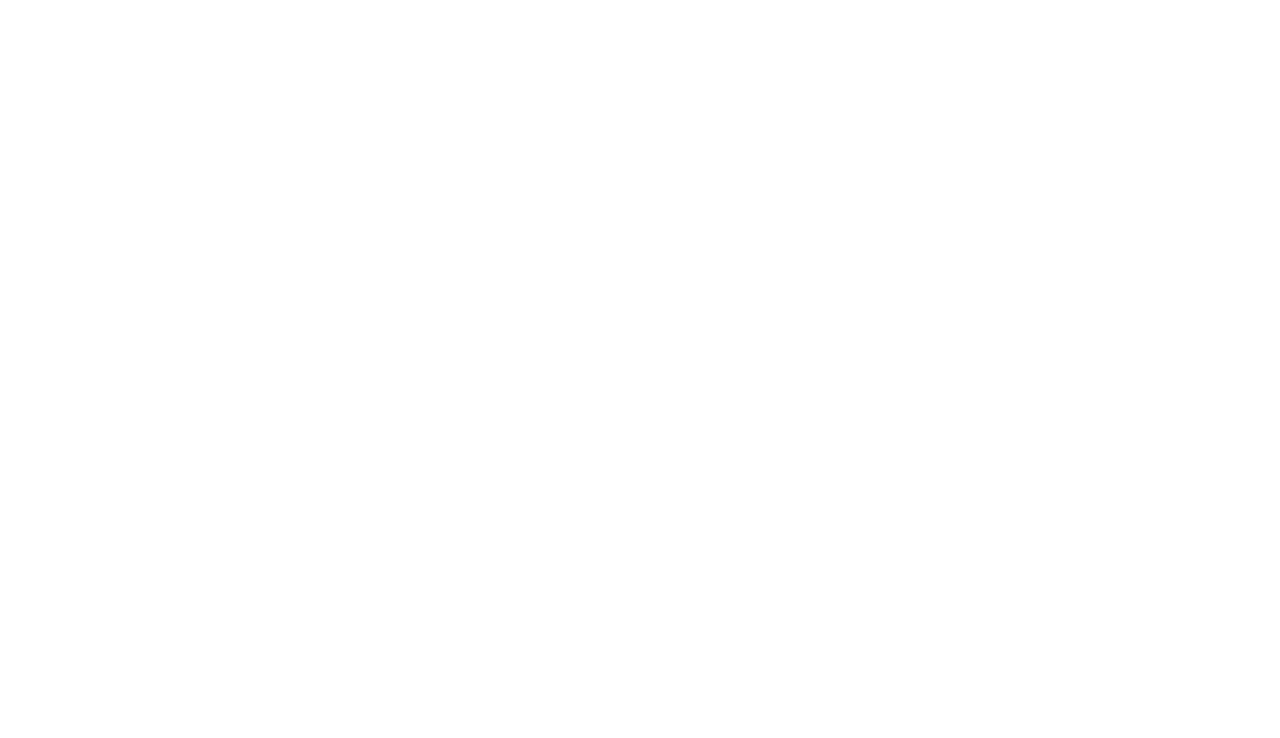
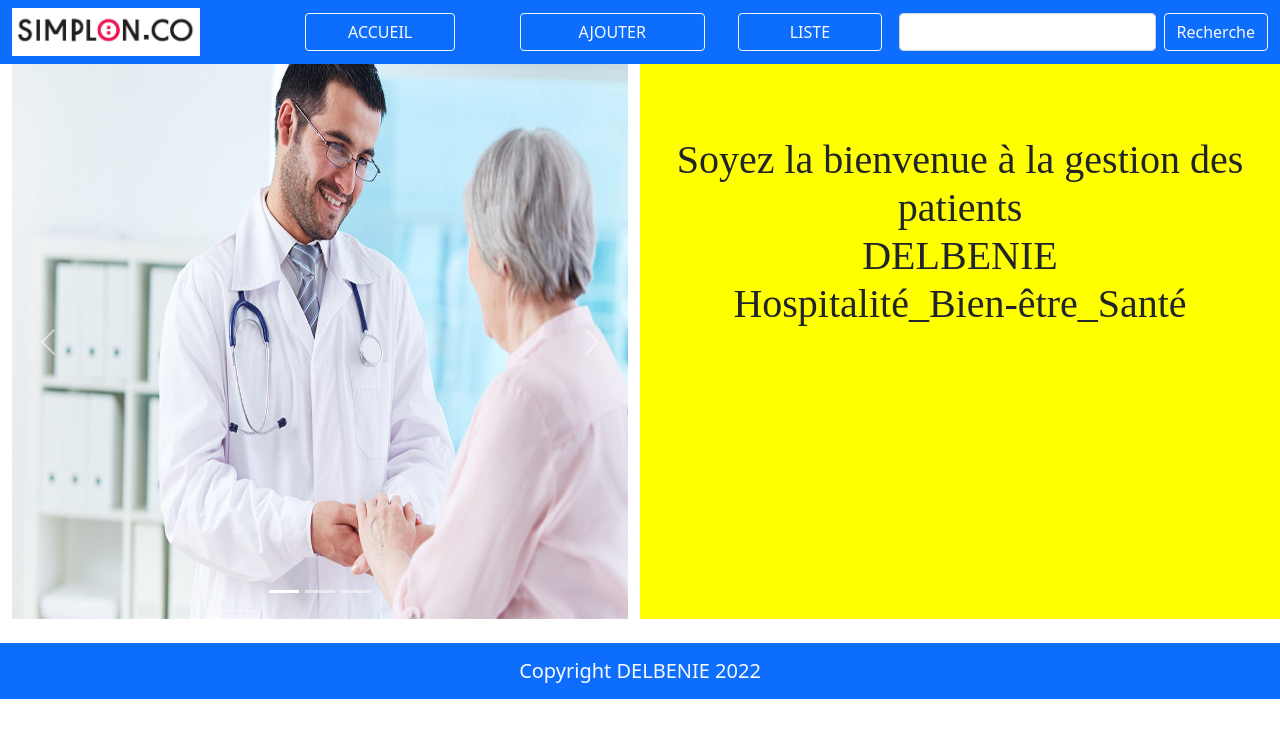
Before and after one commit to shebwija/Gestion_patient, a PHP site: page / in a window 1280 px wide. Before the commit the part shown is empty. Shown: the top 738 px of the page. Run offline with PHP 8.4, Linux system fonts and the light colour scheme; some libraries are stand-ins or nearby versions.

Commit message:
ma partie index

```diff
--- a/index.php
+++ b/index.php
@@ -0,0 +1,47 @@
+<!DOCTYPE html>
+<html lang="en">
+<head>
+    <title>Menu</title>
+    <?php include 'pages/style.php'?>
+</head>
+<body>
+<?php include 'pages/menu.php'?>
+
+<div class="col md-12 d-flex">
+<div class="col md-7 ">
+<div id="carouselExampleIndicators" class="carousel slide" data-bs-ride="carousel">
+  <div class="carousel-indicators">
+    <button type="button" data-bs-target="#carouselExampleIndicators" data-bs-slide-to="0" class="active" aria-current="true" aria-label="Slide 1"></button>
+    <button type="button" data-bs-target="#carouselExampleIndicators" data-bs-slide-to="1" aria-label="Slide 2"></button>
+    <button type="button" data-bs-target="#carouselExampleIndicators" data-bs-slide-to="2" aria-label="Slide 3"></button>
+  </div>
+  <div class="carousel-inner container-fluid">
+    <div class="carousel-item active">
+      <img src="image/img3.jpg" class="d-block w-100 " height="555px" alt="...">
+    </div>
+    <div class="carousel-item">
+      <img src="image/img2.jpg" class="d-block w-100 " height="555px" alt="...">
+    </div>
+    <div class="carousel-item">
+      <img src="image/img6.jpg" class="d-block w-100" height="555px" alt="...">
+    </div>
+  </div>
+  <button class="carousel-control-prev" type="button" data-bs-target="#carouselExampleIndicators" data-bs-slide="prev">
+    <span class="carousel-control-prev-icon" aria-hidden="true"></span>
+    <span class="visually-hidden">Previous</span>
+  </button>
+  <button class="carousel-control-next" type="button" data-bs-target="#carouselExampleIndicators" data-bs-slide="next">
+    <span class="carousel-control-next-icon" aria-hidden="true"></span>
+    <span class="visually-hidden">Next</span>
+  </button>
+</div>
+</div>
+<div class="col md-5" style="background-color:yellow;"> <br><br><br>
+    <h1 class="text-center " style="font-family: 'Lucida Calligraphy;font-size:2em;">Soyez la bienvenue à la gestion des patients<br> DELBENIE <br> Hospitalité_Bien-être_Santé </h1>
+</div>
+</div>
+<br>
+<?php include 'pages/footer.php'?>
+<?php include 'pages/js.php'?>
+</body>
+</html>
--- a/pages/js.php
+++ b/pages/js.php
@@ -1,4 +1,4 @@
-<script src="bootstrap-5.1.3-dist/js/bootstrap.js"></script>
+      <script src="bootstrap-5.1.3-dist/js/bootstrap.js"></script>
       <script src="bootstrap-5.1.3-dist/js/bootstrap.min.js"></script>
       <script src="bootstrap-5.1.3-dist/js/main.js"></script>
       <script src="bootstrap-5.1.3-dist/js/jquery-3.3.1.slim.min.js"></script>
--- /dev/null
+++ b/pages/menu.php
@@ -0,0 +1,12 @@
+<nav class="navbar navbar-expand-lg navbar-light bg-primary">
+  <div class="container-fluid">
+   <img src="image/logo.png" width="15%" alt="">
+        <a href=""><button class="btn btn-outline-light" style="margin-left:10px; width:150%">ACCUEIL</button></a>
+        <a href=""><button class="btn btn-outline-light" style="margin-left:30px; width:150%">AJOUTER</button></a>
+        <a href=""><button class="btn btn-outline-light" style="margin-left:30px; width:150%">LISTE</button></a>
+      <form class="d-flex">
+        <input class="form-control me-2" type="search" placeholder="" aria-label="Search">
+        <button class="btn btn-outline-light" type="submit">Recherche</button>
+      </form>
+  </div>
+</nav>
--- a/pages/style.php
+++ b/pages/style.php
@@ -1,5 +1,3 @@
 <meta charset="UTF-8">
-    <meta http-equiv="X-UA-Compatible" content="IE=edge">
-    <meta name="viewport" content="width=device-width, initial-scale=1.0">
     <link rel="stylesheet" href="bootstrap-5.1.3-dist/css/bootstrap.min.css">
     <link rel="stylesheet" href="bootstrap-5.1.3-dist/style.css">
```
Also changed, not shown: a.html (added, +12 -0 lines), menu1.php (deleted, +0 -10 lines), pages/menu2.php (deleted, +0 -9 lines), image/image1.webp (deleted), image/img4.jpg (added), image/img6.jpg (added), 1 other file.
